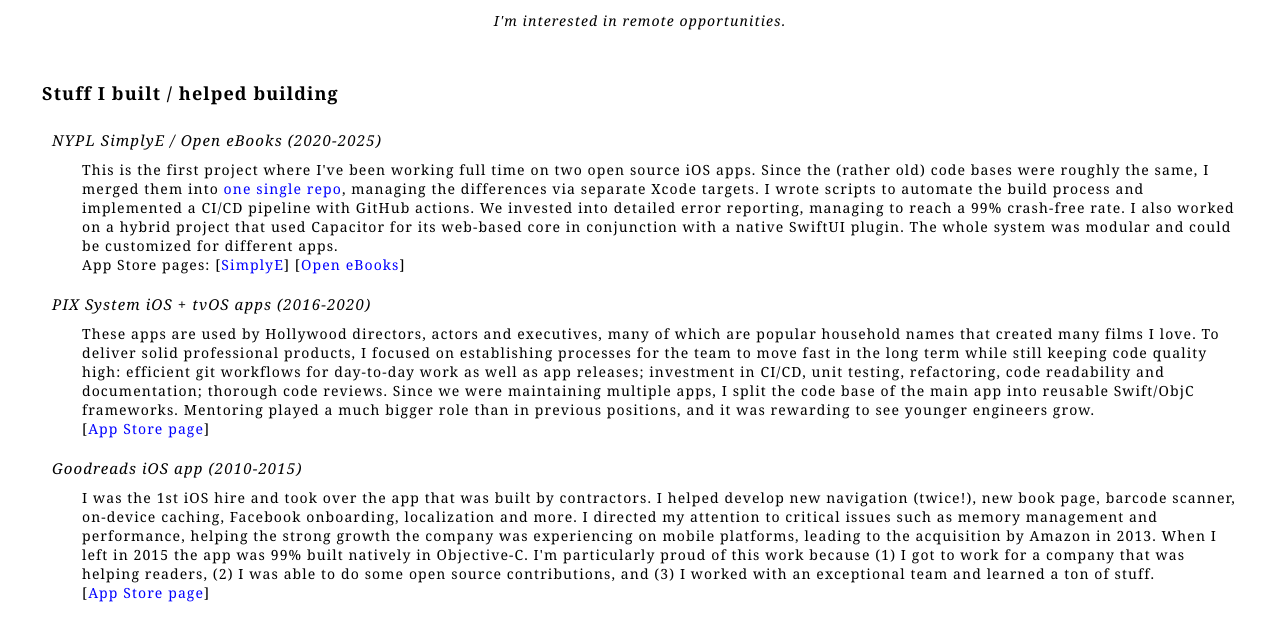
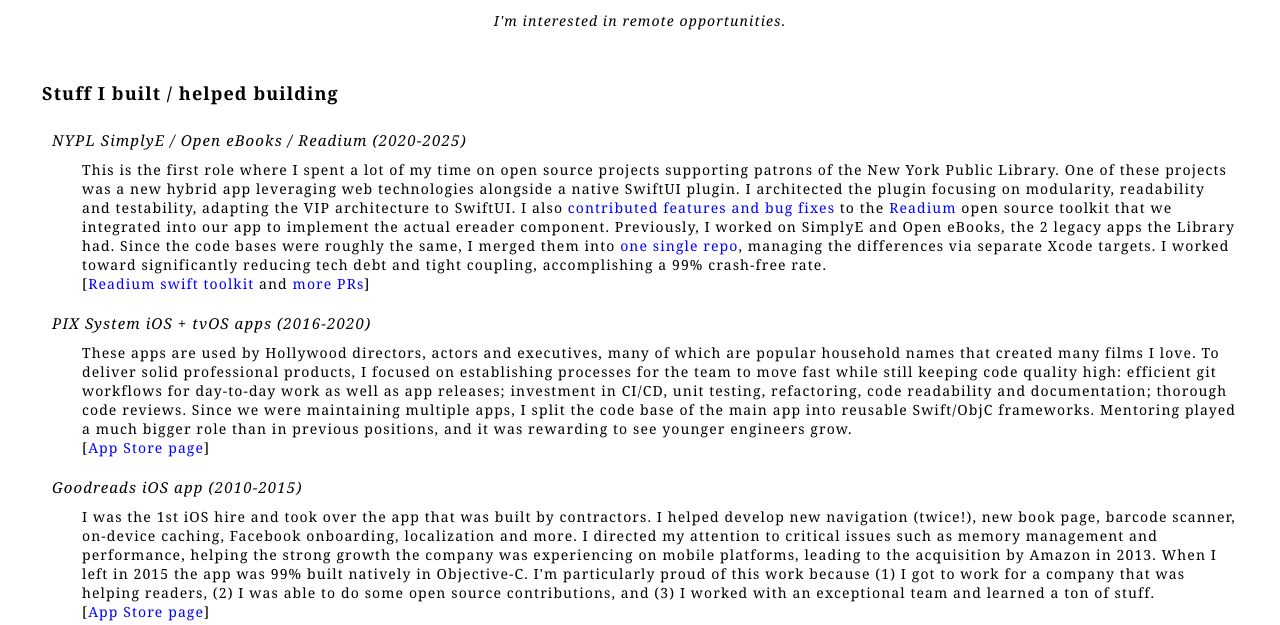
Before and after one commit to ettore/ettore.github.io, a plain HTML site: page index.html in a window 1280 px wide. Shown: the part 144-769 px from the top of the page. Drawn offline with Linux system fonts and the light colour scheme.

Commit message:
Update NYPL section, add Readium contributions
NYPL removed SimplyE and Open eBooks from the App Store.

```diff
--- a/index.html
+++ b/index.html
@@ -25,10 +25,10 @@
 
 <h2>Stuff I built / helped building</h2>
 <dl>
-	<dt class="drama">NYPL SimplyE / Open eBooks (2020-2025)</dt>
-	<dd>This is the first project where I've been working full time on two open source iOS apps. Since the (rather old) code bases were roughly the same, I merged them into <a href="https://github.com/NYPL-Simplified/Simplified-iOS">one single repo</a>, managing the differences via separate Xcode targets. I wrote scripts to automate the build process and implemented a CI/CD pipeline with GitHub actions. We invested into detailed error reporting, managing to reach a 99% crash-free rate. I also worked on a hybrid project that used Capacitor for its web-based core in conjunction with a native SwiftUI plugin. The whole system was modular and could be customized for different apps.<br/> App Store pages: [<a href="https://apps.apple.com/us/app/simplye/id1046583900">SimplyE</a>] [<a href="https://apps.apple.com/us/app/open-ebooks/id1033669250">Open eBooks</a>]</dd>
+	<dt class="drama">NYPL SimplyE / Open eBooks / Readium (2020-2025)</dt>
+	<dd>This is the first role where I spent a lot of my time on open source projects supporting patrons of the New York Public Library. One of these projects was a new hybrid app leveraging web technologies alongside a native SwiftUI plugin. I architected the plugin focusing on modularity, readability and testability, adapting the VIP architecture to SwiftUI. I also <a href="https://github.com/readium/swift-toolkit/commits/develop/?author=ettore">contributed features and bug fixes</a> to the <a href="https://github.com/readium">Readium</a> open source toolkit that we integrated into our app to implement the actual ereader component. Previously, I worked on SimplyE and Open eBooks, the 2 legacy apps the Library had. Since the code bases were roughly the same, I merged them into <a href="https://github.com/NYPL-Simplified/Simplified-iOS">one single repo</a>, managing the differences via separate Xcode targets. I worked toward significantly reducing tech debt and tight coupling, accomplishing a 99% crash-free rate.<br/>[<a href="https://github.com/readium/swift-toolkit/pulls?q=is%3Apr+is%3Aclosed+author%3Aettore">Readium swift toolkit</a> and <a href="https://github.com/readium/GCDWebServer/commits/master/?author=ettore">more PRs</a>]
 	<dt class="drama">PIX System iOS + tvOS apps (2016-2020)</dt>
-	<dd>These apps are used by Hollywood directors, actors and executives, many of which are popular household names that created many films I love. To deliver solid professional products, I focused on establishing processes for the team to move fast in the long term while still keeping code quality high: efficient git workflows for day-to-day work as well as app releases; investment in CI/CD, unit testing, refactoring, code readability and documentation; thorough code reviews. Since we were maintaining multiple apps, I split the code base of the main app into reusable Swift/ObjC frameworks. Mentoring played a much bigger role than in previous positions, and it was rewarding to see younger engineers grow.<br/>[<a href="https://apps.apple.com/us/app/pix-system/id438296952">App Store page</a>]</dd>
+	<dd>These apps are used by Hollywood directors, actors and executives, many of which are popular household names that created many films I love. To deliver solid professional products, I focused on establishing processes for the team to move fast while still keeping code quality high: efficient git workflows for day-to-day work as well as app releases; investment in CI/CD, unit testing, refactoring, code readability and documentation; thorough code reviews. Since we were maintaining multiple apps, I split the code base of the main app into reusable Swift/ObjC frameworks. Mentoring played a much bigger role than in previous positions, and it was rewarding to see younger engineers grow.<br/>[<a href="https://apps.apple.com/us/app/pix-system/id438296952">App Store page</a>]</dd>
 
   <dt class="drama">Goodreads iOS app (2010-2015)</dt>
 	<dd>I was the 1st iOS hire and took over the app that was built by contractors. I helped develop new navigation (twice!), new book page, barcode scanner, on-device caching, Facebook onboarding, localization and more. I directed my attention to critical issues such as memory management and performance, helping the strong growth the company was experiencing on mobile platforms, leading to the acquisition by Amazon in 2013. When I left in 2015 the app was 99% built natively in Objective-C. I'm particularly proud of this work because (1) I got to work for a company that was helping readers, (2) I was able to do some open source contributions, and (3) I worked with an exceptional team and learned a ton of stuff.<br/>[<a href="http://itunes.apple.com/us/app/goodreads/id355833469?mt=8">App Store page</a>]</dd>
```
Also changed, not shown: 1 other file.
